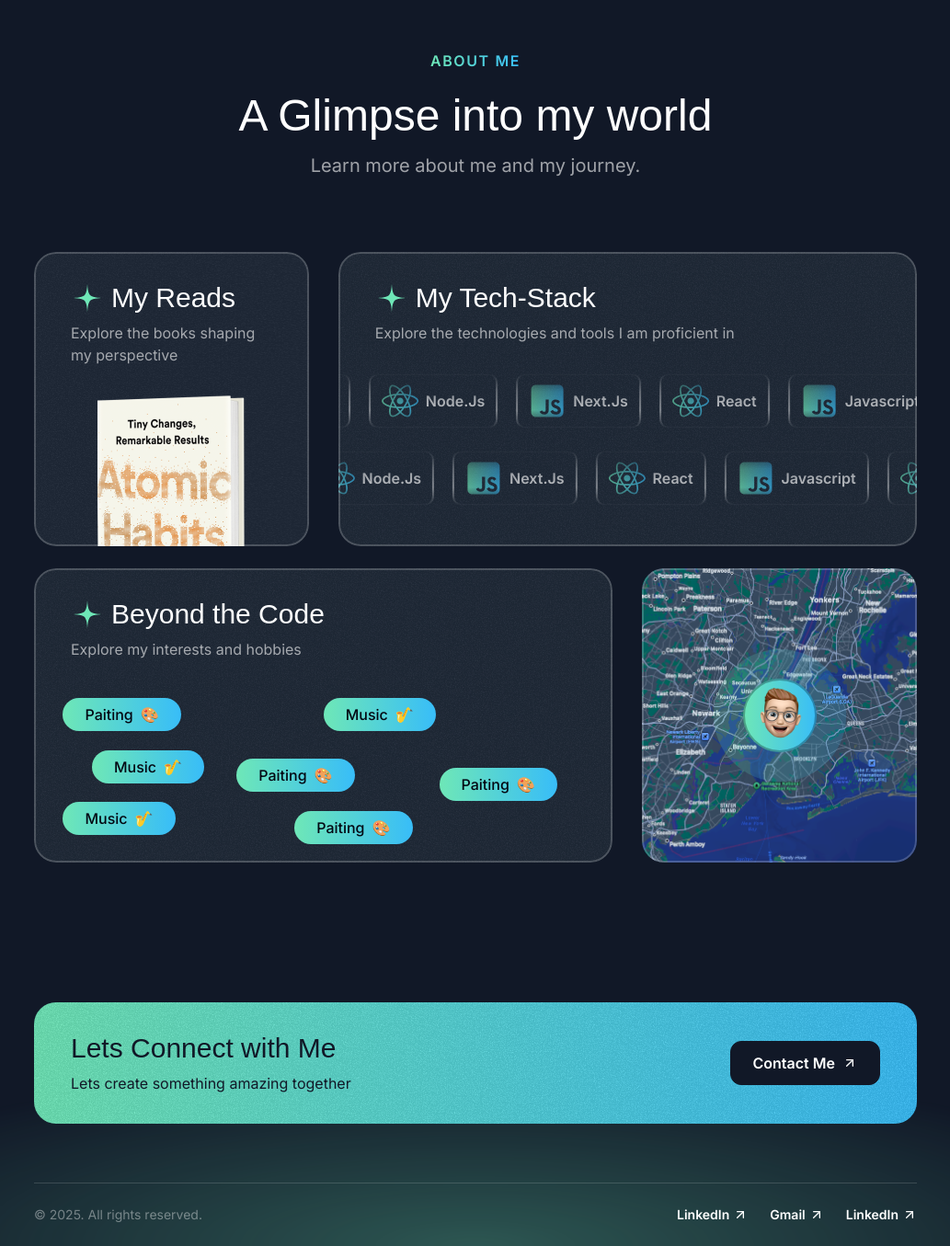
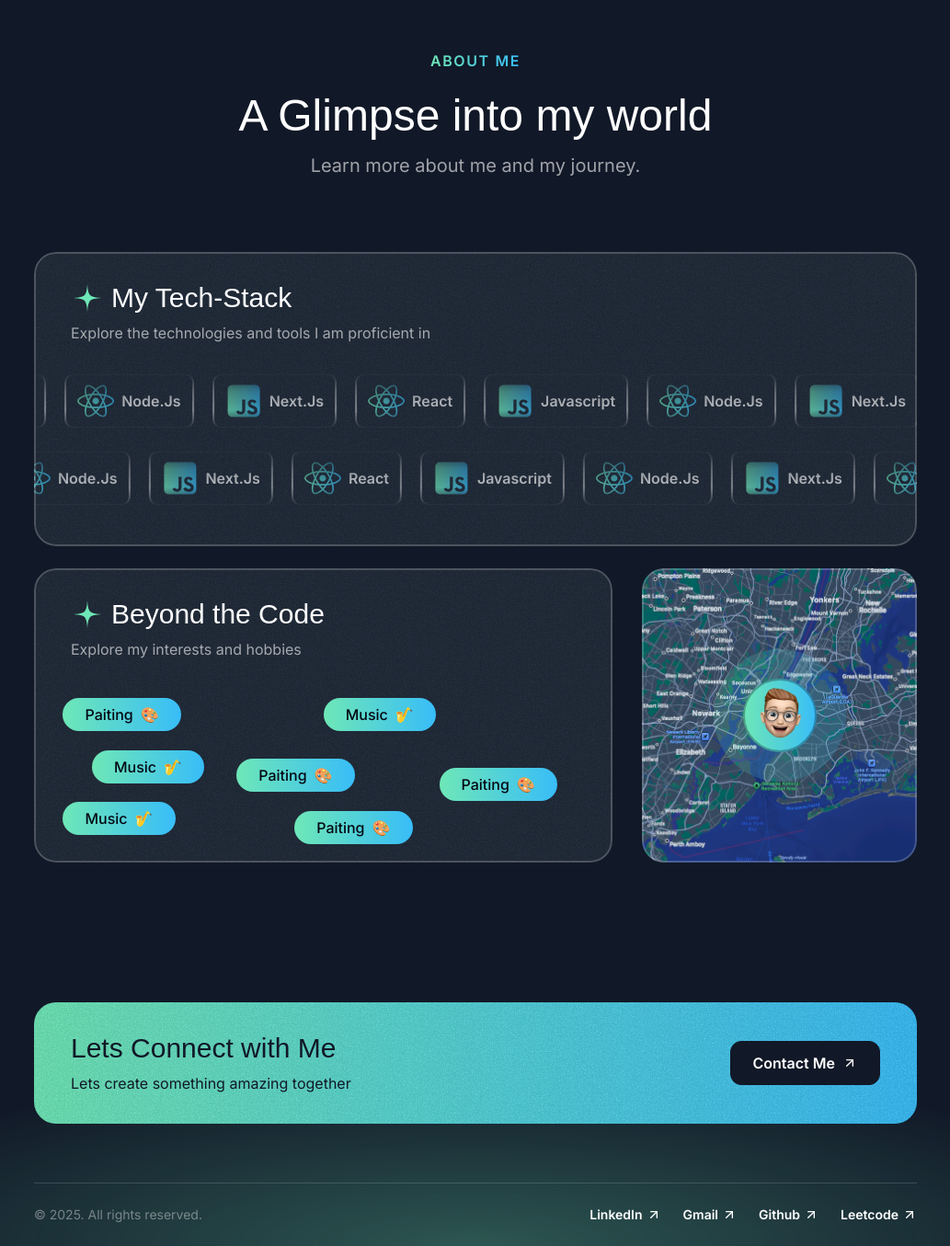
Before and after one commit to Awais-Ansarii/my-portfolio, a Next.js app: page / in a window 1280 px wide. Shown: the part 4012-5367 px from the top of the page at 92% size, without its empty margins (123-1156 px from the left). Built offline with nearby package versions, Linux system fonts and the light colour scheme; a web font is replaced by a local one.

Commit message:
drag issue fixed

```diff
--- a/src/sections/About.tsx
+++ b/src/sections/About.tsx
@@ -104,7 +104,7 @@ export const AboutSection = () => {
         />
         <div className="mt-20 flex flex-col gap-6">
           <div className="grid grid-cols-1 gap-8 md:grid-cols-5 lg:grid-cols-3">
-            <Card className="h-[320px] md:col-span-2 lg:col-span-1">
+            {/* <Card className="h-[320px] md:col-span-2 lg:col-span-1">
               <CardHeader
                 title="My Reads"
                 description="Explore the books shaping my perspective"
@@ -112,8 +112,8 @@ export const AboutSection = () => {
               <div className="w-40 mx-auto mt-2 md:mt-0">
                 <Image src={BookImage} alt="Book Cover" className="" />
               </div>
-            </Card>
-            <Card className="h-[320px]  md:col-span-3 lg:col-span-2">
+            </Card> */}
+            <Card className="h-[320px]  md:col-span-3 lg:col-span-3">
               <CardHeader
                 title="My Tech-Stack"
                 description="Explore the technologies and tools I am proficient in"
@@ -139,29 +139,27 @@ export const AboutSection = () => {
     description="Explore my interests and hobbies"
     classname="px-6 py-6"
   />
-              <div className="relative flex-1">
-                {hobbies.map((data, index) => {
-                  return (
+
+  <div className="relative flex-1" ref={constraintRef}>
+    {hobbies.map((data, index) => (
       <motion.div
-                    ref={constraintRef}
+        key={index}
         className="inline-flex items-center gap-2 px-6 bg-gradient-to-r from-emerald-300 to-sky-400 rounded-full py-1.5 absolute cursor-pointer"
-                      key={index}
         style={{
           left: data.left,
           top: data.top,
         }}
         drag
+        dragMomentum={false}
         dragConstraints={constraintRef}
       >
-                      <span className="font-medium text-gray-950">
-                        {data.title}
-                      </span>
+        <span className="font-medium text-gray-950">{data.title}</span>
         <span>{data.emoji}</span>
       </motion.div>
-                  );
-                })}
+    ))}
   </div>
 </Card>
+
             <Card className="h-[320px] p-0 relative md:col-span-2 lg:col-span-1">
               <Image
                 src={MapImage}
--- a/src/sections/Footer.tsx
+++ b/src/sections/Footer.tsx
@@ -21,7 +21,11 @@ export const Footer = () => {
               <ArrowUpRightIcon className="size-4" />
             </Link>
             <Link href={`#`} className="inline-flex items-center gap-x-1">
-              <span className="font-semibold">LinkedIn</span>
+              <span className="font-semibold">Github</span>
+              <ArrowUpRightIcon className="size-4" />
+            </Link>
+            <Link href={`#`} className="inline-flex items-center gap-x-1">
+              <span className="font-semibold">Leetcode</span>
               <ArrowUpRightIcon className="size-4" />
             </Link>
           </nav>
```
Lines whose indentation alone changed are shown as unchanged.
